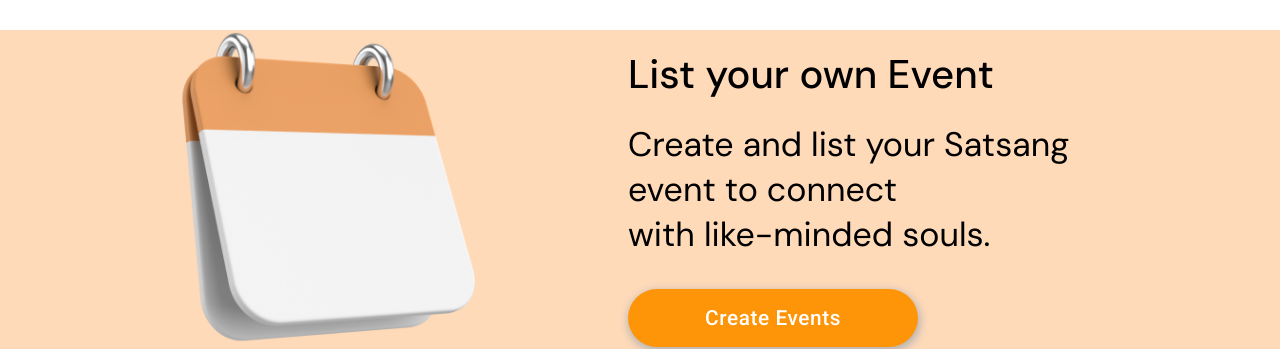
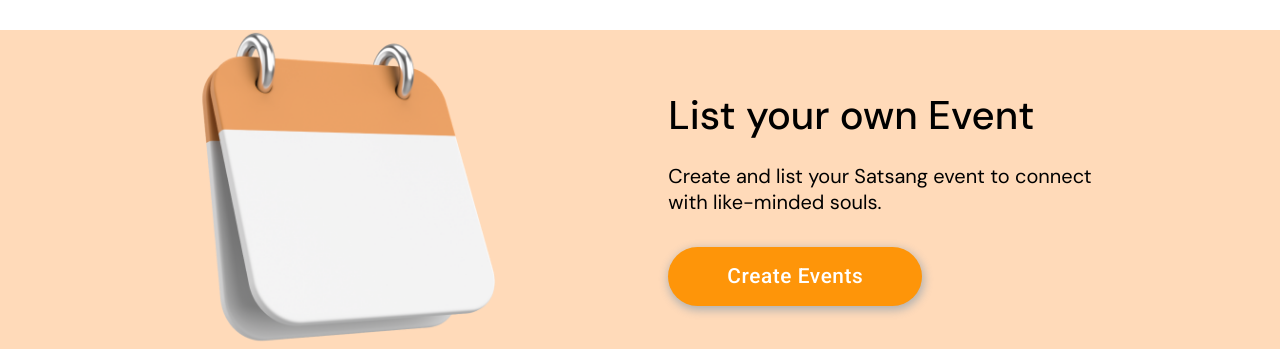
Before and after one commit to CsDeveloperLead/SatsangSeva_Frontend, a React (Create React App) app: page / in a window 1280 px wide. Shown: the part 1240-1589 px from the top of the page. Built offline with nearby package versions, Linux system fonts and the light colour scheme; no server answers.

Commit message:
nothing just checking

```diff
--- a/src/components/CreateEvents.js
+++ b/src/components/CreateEvents.js
@@ -34,7 +34,7 @@ const CreateEvents = ({
           {listYourOwnEvent}
         </h1>
         <div className="create-events-description">
-          <p>Create and list your Satsang event to connect <br/> with like-minded souls. </p>
+          <p className="text-xl">Create and list your Satsang event to connect <br/> with like-minded souls. </p>
         </div>
         <Button
           className="create-events-button"
--- a/src/pages/FinalDesign.js
+++ b/src/pages/FinalDesign.js
@@ -39,13 +39,13 @@ const FinalDesign = () => {
       <section style={{ width: "100vw" }} className="flex flex-row items-start justify-center pt-5 px-5 pb-5 box-border max-w-full shrink-0 text-left text-21xl text-darkorange-200 font-montserrat mq750:!pt-3">
         <div className="w-[1086px] flex flex-col items-end justify-start gap-[48.5px] max-w-full mq750:gap-[24px]">
           <div className="self-stretch flex flex-row items-start justify-center py-0 pr-5 pl-[22px] box-border max-w-full">
-            <div className="w-[464px] flex flex-col items-start justify-start gap-[20px] max-w-full">
+            <div className="w-[464px] flex flex-col items-start justify-center gap-[20px] max-w-full">
               <div className="self-stretch flex flex-row items-start justify-center py-0 pr-5 pl-[31px]">
                 <h1 className="m-0 relative text-inherit font-bold font-inherit inline-block min-w-[97px] mq1050:text-13xl mq450:text-5xl">
                   Blogs
                 </h1>
               </div>
-              <div className="relative text-lg leading-[150%] font-dm-sans text-dimgray">{`Reach a global community of spiritual seekers.`}</div>
+              <div className="text-lg leading-[150%] font-dm-sans text-dimgray flex justify-center">{`Reach a global community of spiritual seekers.`}</div>
             </div>
           </div>
           <div className="self-stretch flex flex-row items-start justify-evenly gap-[28.5px] max-w-full flex-wrap mq750:flex-wrap mq1050:justify-center mq1050:flex-basis-[50%]">
```
